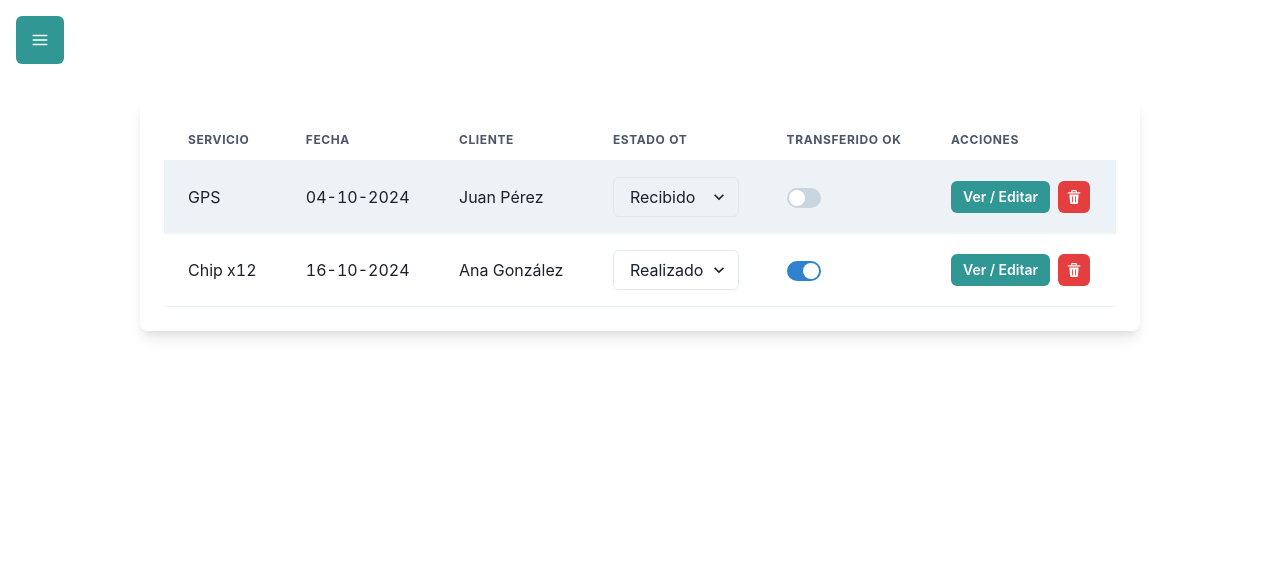
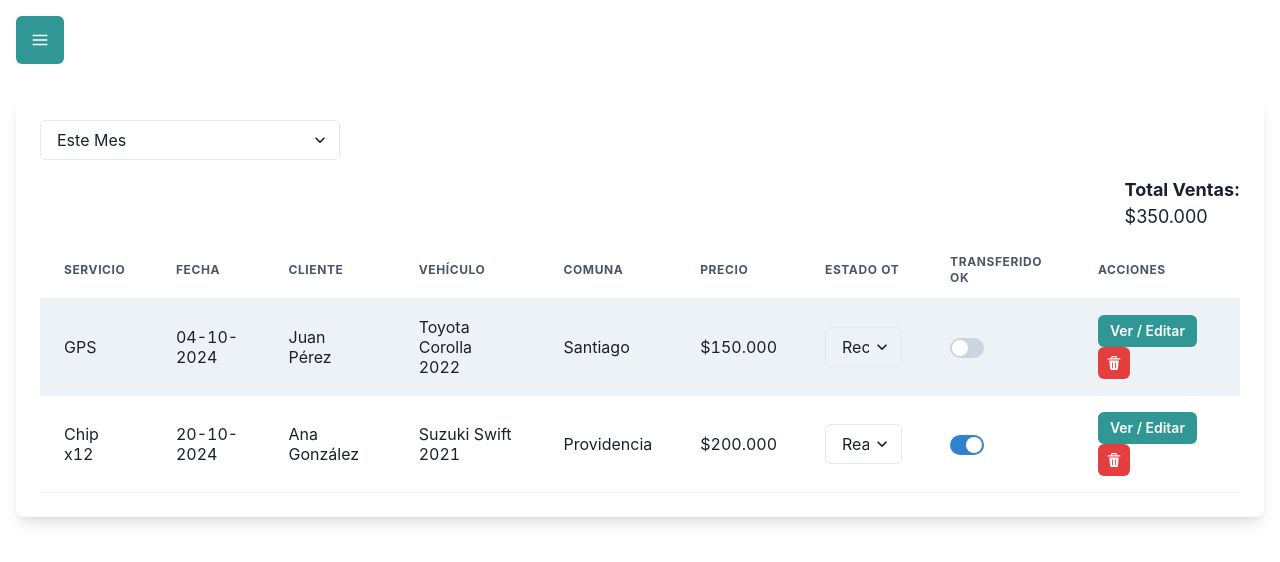
Before and after one commit to fherrera7850/ot-gpsmax, a React (Create React App) app: page /ots in a window 1280 px wide. Shown: the top 562 px of the page. Built offline with nearby package versions, Linux system fonts and the light colour scheme.

Commit message:
listado ots completo y funcional

```diff
--- a/src/pages/Ots.js
+++ b/src/pages/Ots.js
@@ -1,4 +1,4 @@
-import React, { useState } from 'react';
+import React, { useState, useEffect } from 'react';
 import {
   Box,
   Table,
@@ -20,9 +20,11 @@ import {
   ModalCloseButton,
   ModalFooter,
   useToast,
+  Text,
 } from '@chakra-ui/react';
 import { DeleteIcon } from '@chakra-ui/icons';
 import IngresarOT from './IngresarOT'; // Importamos el formulario de IngresarOT.js
+import { isToday, isThisWeek, isThisMonth, parse, subMonths, isAfter, format } from 'date-fns';
 
 const Ots = () => {
   const [ordenes, setOrdenes] = useState([
@@ -32,7 +34,10 @@ const Ots = () => {
       cliente: 'Juan Pérez',
       estadoOT: 'Recibido',
       transferidoOK: false,
-      fecha: '04-10-2024',
+      fecha: '2024-10-04',
+      precio: 150000,  // Agregamos precio
+      vehiculo: 'Toyota Corolla 2022',  // Concatenamos marca, modelo y año
+      comuna: 'Santiago',  // Comuna
     },
     {
       id: 2,
@@ -40,14 +45,47 @@ const Ots = () => {
       cliente: 'Ana González',
       estadoOT: 'Realizado',
       transferidoOK: true,
-      fecha: '16-10-2024',
+      fecha: '2024-10-20',
+      precio: 200000,  // Agregamos precio
+      vehiculo: 'Suzuki Swift 2021',  // Concatenamos marca, modelo y año
+      comuna: 'Providencia',  // Comuna
     },
     // Más órdenes aquí
   ]);
 
   const [selectedOrder, setSelectedOrder] = useState(null); // Para guardar la orden seleccionada
+  const [filter, setFilter] = useState('Mes'); // Filtro por defecto: Este mes
   const { isOpen, onOpen, onClose } = useDisclosure(); // Para manejar la apertura/cierre del modal
   const toast = useToast();
+
+  // Filtrar órdenes según la selección del usuario
+  const filtrarOrdenes = () => {
+    const hoy = new Date();
+
+    switch (filter) {
+      case 'Hoy':
+        return ordenes.filter(orden =>
+          isToday(parse(orden.fecha, 'yyyy-MM-dd', new Date())) // Usar parse para interpretar correctamente la fecha
+        );
+      case 'Semana':
+        return ordenes.filter(orden =>
+          isThisWeek(parse(orden.fecha, 'yyyy-MM-dd', new Date()), { weekStartsOn: 1 }) // Parsear la fecha y usar isThisWeek
+        );
+      case 'Mes':
+        return ordenes.filter(orden =>
+          isThisMonth(parse(orden.fecha, 'yyyy-MM-dd', new Date())) // Parsear la fecha y usar isThisMonth
+        );
+      case '6 Meses':
+        return ordenes.filter(orden =>
+          isAfter(parse(orden.fecha, 'yyyy-MM-dd', new Date()), subMonths(hoy, 6)) // Parsear la fecha y verificar con isAfter
+        );
+      default:
+        return ordenes;
+    }
+  };
+
+  const ordenesFiltradas = filtrarOrdenes(); // Ordenes filtradas según el filtro seleccionado
+  const sumatoriaVentas = ordenesFiltradas.reduce((acc, orden) => acc + orden.precio, 0);
 
   const handleTransferidoChange = (id, value) => {
     const updatedOrdenes = ordenes.map((orden) =>
@@ -96,24 +134,47 @@ const Ots = () => {
   };
 
   return (
-    <Box p={6} maxWidth="1000px" mx="auto" bg="white" borderRadius="lg" boxShadow="lg">
+    <Box overflowX="auto" p={6} maxWidth="auto" mx="auto" bg="white" borderRadius="lg" boxShadow="lg">
+
+      {/* Select para elegir el filtro de fechas */}
+      <Select value={filter} onChange={(e) => setFilter(e.target.value)} mb={4} maxWidth={300}>
+        <option value="Hoy">Hoy</option>
+        <option value="Semana">Esta Semana</option>
+        <option value="Mes">Este Mes</option>
+        <option value="6 Meses">Últimos 6 Meses</option>
+      </Select>
+
+      <Box display="flex" justifyContent="flex-end" mb={3}>
+        <Box fontSize="lg" flexDirection={'row'}>
+          <Text fontWeight="bold" >Total Ventas: </Text>
+          <Text>${sumatoriaVentas.toLocaleString('es-ES')}</Text>
+        </Box>
+      </Box>
+
+
       <Table variant="striped" colorScheme="gray">
         <Thead>
           <Tr>
             <Th>Servicio</Th>
             <Th>Fecha</Th>
             <Th>Cliente</Th>
+            <Th>Vehículo</Th>
+            <Th>Comuna</Th>
+            <Th>Precio</Th>
             <Th>Estado OT</Th>
             <Th>Transferido OK</Th>
             <Th>Acciones</Th>
           </Tr>
         </Thead>
         <Tbody>
-          {ordenes.map((orden) => (
+          {ordenesFiltradas.map((orden) => (
             <Tr key={orden.id}>
               <Td>{orden.servicio}</Td>
-              <Td>{orden.fecha}</Td>
+              <Td>{format(parse(orden.fecha, 'yyyy-MM-dd', new Date()), 'dd-MM-yyyy')}</Td>
               <Td>{orden.cliente}</Td>
+              <Td>{orden.vehiculo}</Td>
+              <Td>{orden.comuna}</Td>
+              <Td>${orden.precio.toLocaleString('es-ES')}</Td>
               <Td>
                 <Select
                   value={orden.estadoOT}
@@ -155,9 +216,9 @@ const Ots = () => {
           <ModalBody>
             {selectedOrder && (
               <IngresarOT
-                order={selectedOrder} // Pasamos la orden seleccionada
-                onSave={handleSaveEdit} // Manejamos la actualización de la orden
-                onClose={onClose} // Para cerrar el modal si se cancela
+                order={selectedOrder}
+                onSave={handleSaveEdit}
+                onClose={onClose}
               />
             )}
           </ModalBody>
```
